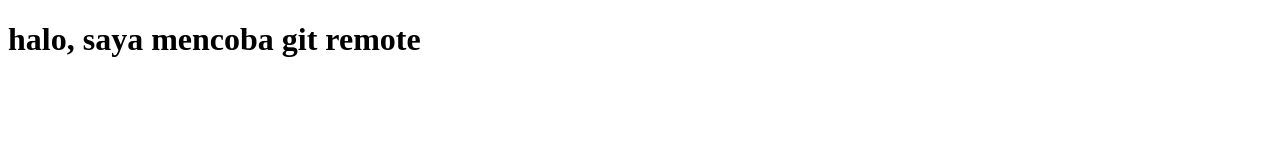
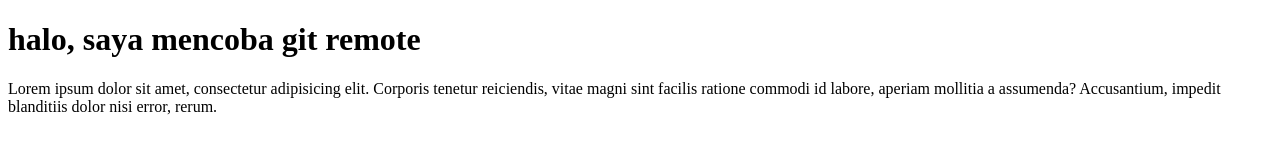
Before and after one commit to Martin03Git/martin-test-git-2, a plain HTML site: page index.html in a window 1280 px wide. Drawn offline with Linux system fonts and the light colour scheme.

Commit message:
menambahkan paragraph

```diff
--- a/index.html
+++ b/index.html
@@ -7,5 +7,6 @@
 </head>
 <body>
 	<h1>halo, saya mencoba git remote</h1>
+	<p>Lorem ipsum dolor sit amet, consectetur adipisicing elit. Corporis tenetur reiciendis, vitae magni sint facilis ratione commodi id labore, aperiam mollitia a assumenda? Accusantium, impedit blanditiis dolor nisi error, rerum.</p>
 </body>
 </html>
```
